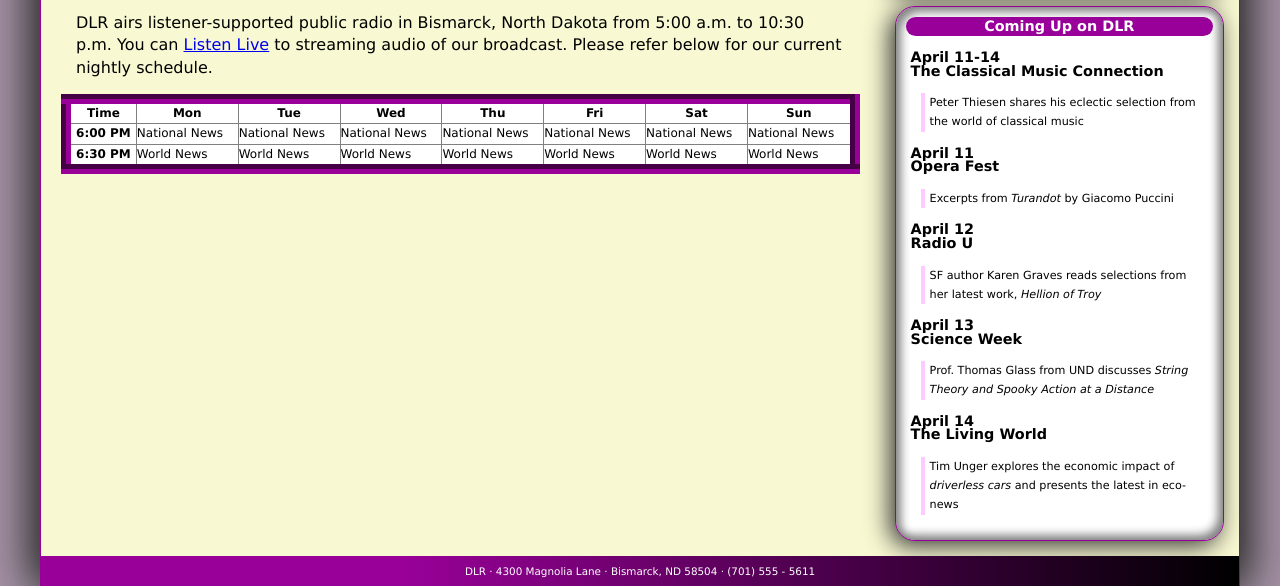
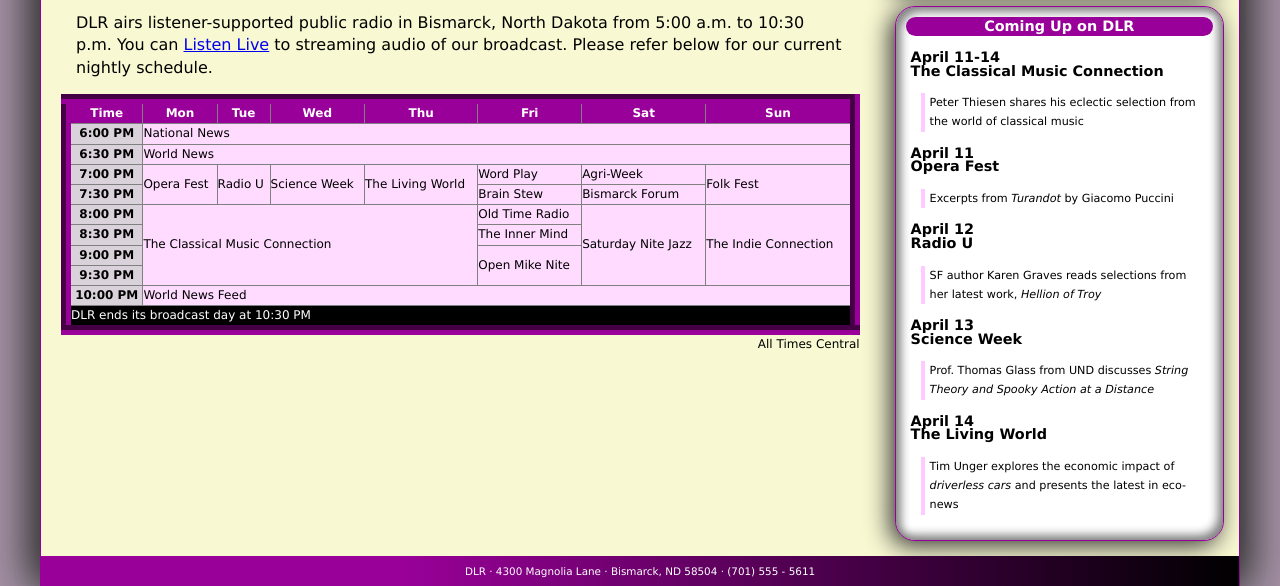
Before and after one commit to west-mec-coding-Y1S1/S1_Exercise_08, a plain HTML site: page index.html in a window 1280 px wide. Shown: the part 214-800 px from the top of the page. Drawn offline with Linux system fonts and the light colour scheme.

Commit message:
Updated Tables
Created rows and columns and groups. Added styles to each.

```diff
--- a/dlr_tables.css
+++ b/dlr_tables.css
@@ -31,11 +31,29 @@ table.schedule td {
 
 
 /* Table Caption Styles */
-
+table.schedule caption {
+   caption-side: bottom;
+   text-align: right;
+}
 
 
 /* Row Group Styles */
+table.schedule thead {
+   background: rgb(153, 0, 153);
+   color: white;
+}
 
+table.schedule tfoot {
+   background: black;
+   color: white;
+}
 
 
 /* Column Group Styles */
+col#firstCol {
+   background: rgb(218, 210, 218);
+}
+
+col.dayCols {
+   background: rgb(255, 220, 255);
+}
--- a/index.html
+++ b/index.html
@@ -53,6 +53,12 @@
             nightly schedule.</p>
 
          <table class="schedule">
+            <caption>All Times Central</caption>
+            <colgroup>
+               <col id="firstCol" />
+               <col class="dayCols" span="7" />
+            </colgroup>
+            <thead>
                <tr>
                   <th>Time</th>
                   <th>Mon</th>
@@ -63,26 +69,60 @@
                   <th>Sat</th>
                   <th>Sun</th>
                </tr>
+            </thead>
+            <tfoot>
+               <tr>
+                  <td colspan="8">DLR ends its broadcast day at 10:30 PM</td>
+               </tr>
+            </tfoot>
+
+            <tbody>
                <tr>
                   <th>6:00 PM</th>
-               <td>National News</td>
-               <td>National News</td>
-               <td>National News</td>
-               <td>National News</td>
-               <td>National News</td>
-               <td>National News</td>
-               <td>National News</td>
+                  <td colspan="7">National News</td>
                </tr>
                <tr>
                   <th>6:30 PM</th>
-               <td>World News</td>
-               <td>World News</td>
-               <td>World News</td>
-               <td>World News</td>
-               <td>World News</td>
-               <td>World News</td>
-               <td>World News</td>
+                  <td colspan="7">World News</td>
                </tr>
+               <tr>
+                  <th>7:00 PM</th>
+                  <td rowspan="2">Opera Fest</td>
+                  <td rowspan="2">Radio U</td>
+                  <td rowspan="2">Science Week</td>
+                  <td rowspan="2">The Living World</td>
+                  <td>Word Play</td>
+                  <td>Agri-Week</td>
+                  <td rowspan="2">Folk Fest</td>
+               </tr>
+               <tr>
+                  <th>7:30 PM</th>
+                  <td>Brain Stew</td>
+                  <td>Bismarck Forum</td>
+               </tr>
+               <tr>
+                  <th>8:00 PM</th>
+                  <td rowspan="4" colspan="4">The Classical Music Connection</td>
+                  <td>Old Time Radio</td>
+                  <td rowspan="4">Saturday Nite Jazz</td>
+                  <td rowspan="4">The Indie Connection</td>
+               </tr>
+               <tr>
+                  <th>8:30 PM</th>
+                  <td>The Inner Mind</td>
+               </tr>
+               <tr>
+                  <th>9:00 PM</th>
+                  <td rowspan="2">Open Mike Nite</td>
+               </tr>
+               <tr>
+                  <th>9:30 PM</th>
+               </tr>
+               <tr>
+                  <th>10:00 PM</th>
+                  <td colspan="7">World News Feed</td>
+               </tr>
+            </tbody>
          </table>
 
       </section>
```
Lines whose indentation alone changed are shown as unchanged.
